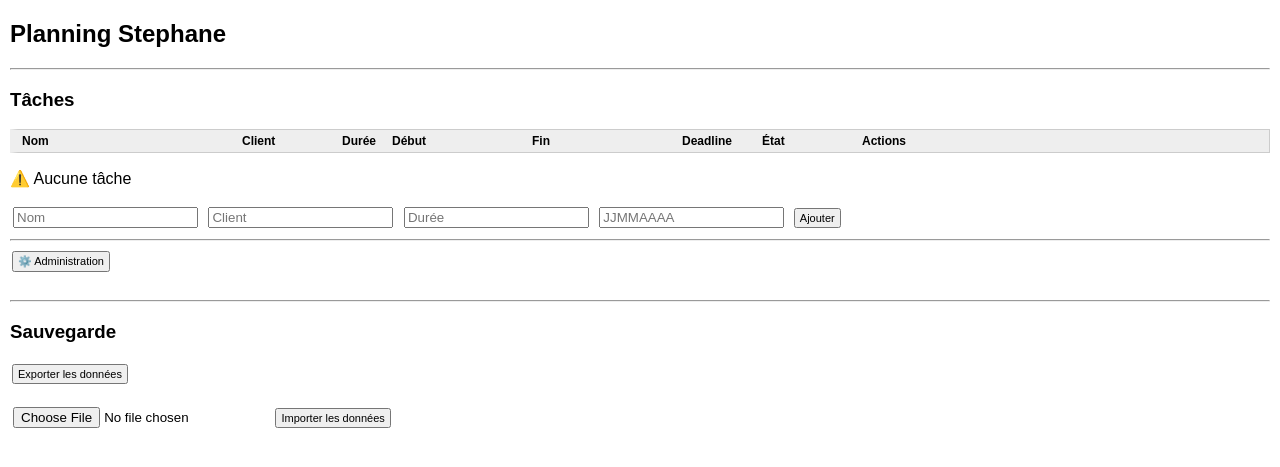
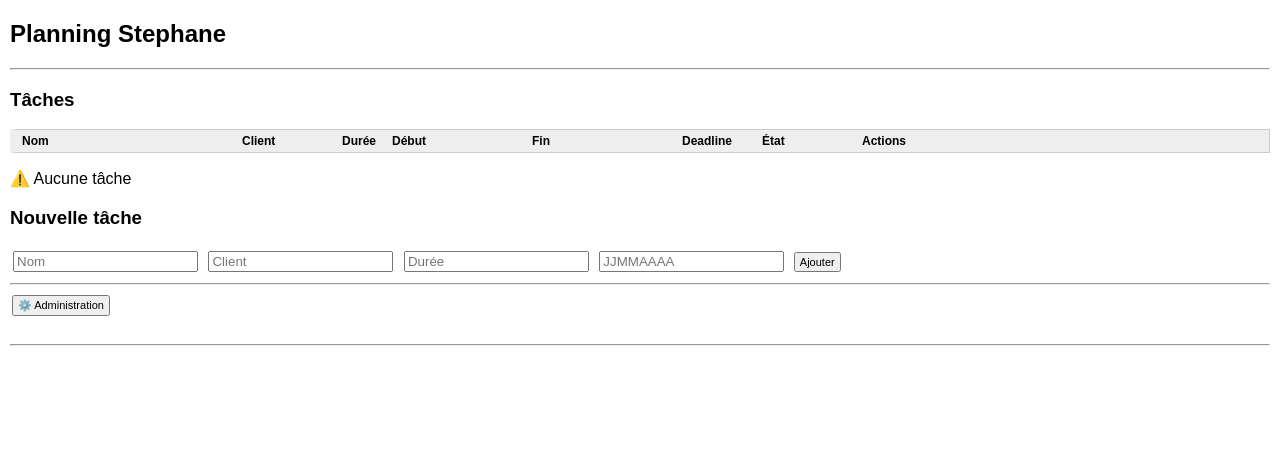
Before and after one commit to Damien76680/Planningweb, a Flask app: page / in a window 1280 px wide. Shown: the top 467 px of the page. Run offline with Flask 3, Linux system fonts and the light colour scheme; data that the repository does not hold is empty.

Commit message:
Update index.html with new headers and cleanup
Added a header for 'Nouvelle tâche' and 'Sauvegarde', removed redundant elements.

```diff
--- a/templates/index.html
+++ b/templates/index.html
@@ -119,7 +119,7 @@
 
 <div id="atelierView"></div>
 
-
+<h3>Nouvelle tâche</h3>
   <input id="nom" placeholder="Nom">
   <input id="client" placeholder="Client">
   <input id="duree" placeholder="Durée">
@@ -200,11 +200,7 @@
   </div>
 
   <button onclick="saveSettings()">Sauvegarder</button>
-
-</div>
-<hr>
-
-<h3>Sauvegarde</h3>
+  <h3>Sauvegarde</h3>
 
 <button onclick="exportData()">
     Exporter les données
@@ -221,6 +217,12 @@
 <button onclick="importData()">
     Importer les données
 </button>
+</div>
+
+
+<hr>
+
+
 <script src="/static/app.js"></script>
 
 </body>
```
